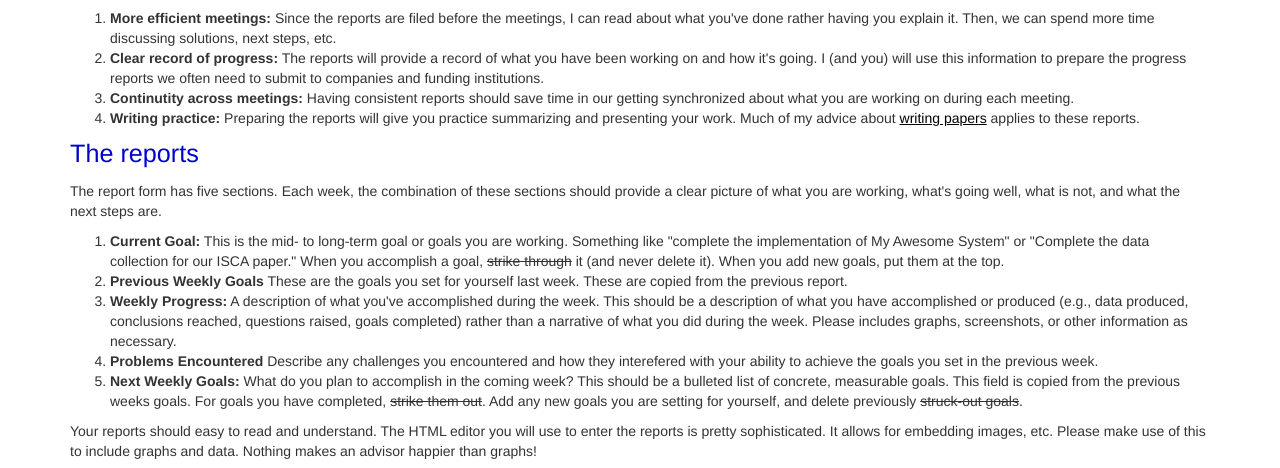
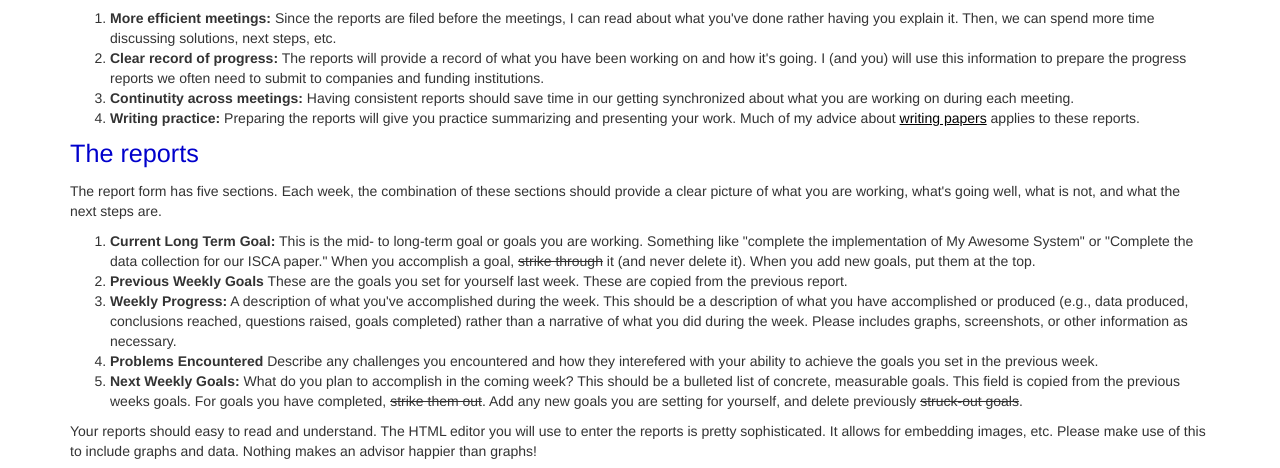
Before and after one commit to NVSL/smithers, a Python web app: template server/smithers/templates/html/ProgressReports.jinja.html in a window 1280 px wide. Shown: the part 248-716 px from the top of the page. Run offline with Jinja, Linux system fonts and the light colour scheme; the template is opened without the code that fills it, so the values that code supplies are empty; some libraries are stand-ins or nearby versions.

Commit message:
clarify long term goal field

```diff
--- a/server/smithers/Student.py
+++ b/server/smithers/Student.py
@@ -400,7 +400,7 @@ def submit_report():
 
 
 class DisplayReportForm(FlaskForm):
-    long_term_goal = TextAreaField('Current Goal', validators=[InputRequired()])
+    long_term_goal = TextAreaField('Long Term Goal', validators=[InputRequired()])
     disp_previous_weekly_goals = TextAreaField("Previous Weekly Goals")
     previous_weekly_goals = HiddenField()
     report_for_date = HiddenField()
--- a/server/smithers/templates/html/ProgressReports.jinja.html
+++ b/server/smithers/templates/html/ProgressReports.jinja.html
@@ -17,7 +17,7 @@
 
 <p>The report form has five sections.  Each week, the combination of these sections should provide a clear picture of what you are working, what's going well, what is not, and what the next steps are.</p>
 <ol>
-    <li><b>Current Goal:</b> This is the mid- to long-term goal or goals you are working.  Something like "complete the implementation of My Awesome System" or "Complete the data collection for our ISCA paper."  When you accomplish a goal, <span style="text-decoration: line-through">strike through</span> it (and never delete it).  When you add new goals, put them at the top.</li>
+    <li><b>Current Long Term Goal:</b> This is the mid- to long-term goal or goals you are working.  Something like "complete the implementation of My Awesome System" or "Complete the data collection for our ISCA paper."  When you accomplish a goal, <span style="text-decoration: line-through">strike through</span> it (and never delete it).  When you add new goals, put them at the top.</li>
     <li><b>Previous Weekly Goals</b> These are the goals you set for yourself last week.  These are copied from the previous report.</li>
     <li><b>Weekly Progress:</b> A description of what you've accomplished during the week.  This should be a description of what you have accomplished or produced (e.g., data produced, conclusions reached, questions raised, goals completed) rather than a narrative of what you did during the week.  Please includes graphs, screenshots, or other information as necessary.</li>
     <li><b>Problems Encountered</b> Describe any challenges you encountered and how they interefered with your ability to achieve the goals you set in the previous week.</li>
```
